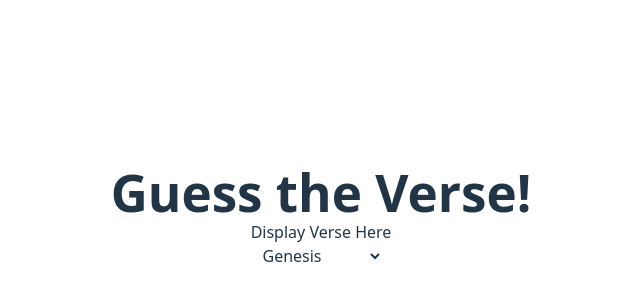
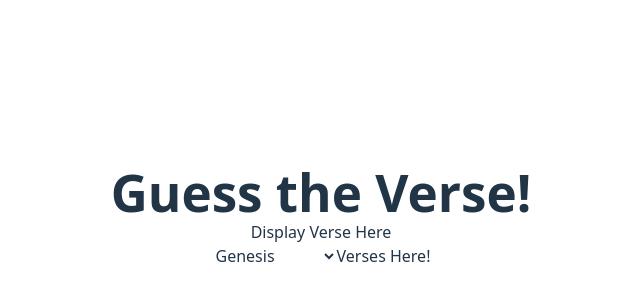
Before and after one commit to OWOAGDN/bible-verse-guess, a React (Vite) app: page / in a window 1280 px wide. Shown: the part 184-484 px from the top of the page, without its empty margins (319-959 px from the left). Built offline with nearby package versions, Linux system fonts and the light colour scheme.

Commit message:
Name clarifications

```diff
--- a/src/components/Game.jsx
+++ b/src/components/Game.jsx
@@ -1,22 +1,20 @@
 import Verse from "./Verse";
-import SelectChapter from "./SelectChapter";
+import SelectBook from "./SelectBook";
+import VerseSelect from "./VerseSelect";
 import { useState } from "react";
 
 export default function Game() {
-  const [chapter, setChapter] = useState(["Genesis", "Exodus", "Detueronomy"]);
-  const [selectedChapter, setSelectedChapter] = useState();
-  const getChapter = (e) => setSelectedChapter(e.target.value);
+  const [book, setBook] = useState(["Genesis", "Exodus", "Detueronomy"]);
+  const [selectedBook, setSelectedBook] = useState(book[0]);
+  const getBook = (e) => setSelectedBook(e.target.value);
   return (
     <>
       <div>
         <Verse />
       </div>
-      <div>
-        <SelectChapter
-          chapter={chapter}
-          getChapter={getChapter}
-          selectedChapter={selectedChapter}
-        />
+      <div className="flex justify-center">
+        <SelectBook book={book} getBook={getBook} selectedBook={selectedBook} />
+        <VerseSelect />
       </div>
     </>
   );
--- /dev/null
+++ b/src/components/SelectBook.jsx
@@ -0,0 +1,11 @@
+export default function SelectBook({ book, getBook }) {
+  return (
+    <form>
+      <select name="Books" id="Books" onChange={getBook}>
+        {book.map((b) => (
+          <option value={b}>{b}</option>
+        ))}
+      </select>
+    </form>
+  );
+}
--- a/src/components/SelectChapter.jsx
+++ /dev/null
@@ -1,18 +0,0 @@
-import { useState } from "react";
-
-export default function SelectChapter({
-  chapter,
-  getChapter,
-  selectedChapter,
-}) {
-  return (
-    <form>
-      <select name="chapters" id="chapters" onChange={getChapter}>
-        {chapter.map((chap) => (
-          <option value={chap}>{chap}</option>
-        ))}
-      </select>
-      {true && selectedChapter}
-    </form>
-  );
-}
--- a/src/components/VerseSelect.jsx
+++ b/src/components/VerseSelect.jsx
@@ -0,0 +1,3 @@
+export default function VerseSelect() {
+  return <>Verses Here!</>;
+}
```
